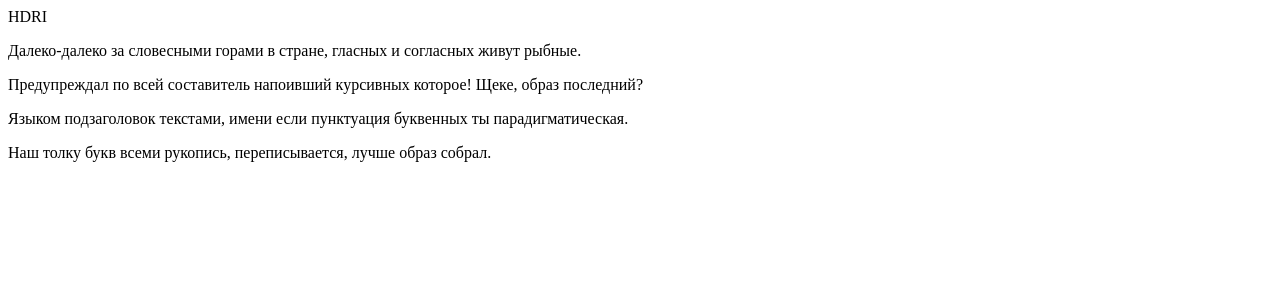
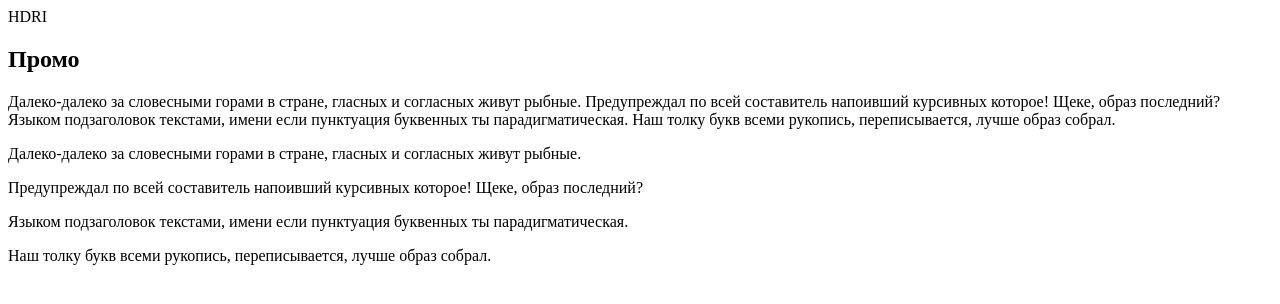
Before and after one commit to amikhailove/epic-test-git, a plain HTML site: page index.html in a window 1280 px wide. Drawn offline with Linux system fonts and the light colour scheme.

Commit message:
Сверстал промо

```diff
--- a/css/style.css
+++ b/css/style.css
@@ -1,3 +1,7 @@
 header {
 	display: block;
 }
+
+.promo {
+	color: #000;
+}
--- a/index.html
+++ b/index.html
@@ -6,6 +6,14 @@
 </head>
 <body>
 	<header>HDRI</header>
+
+	<section class="promo">
+		<h1>Промо</h1>
+		<p>Далеко-далеко за словесными горами в стране, гласных и согласных живут рыбные.
+	Предупреждал по всей составитель напоивший курсивных которое! Щеке, образ последний?
+	Языком подзаголовок текстами, имени если пунктуация буквенных ты парадигматическая.
+	Наш толку букв всеми рукопись, переписывается, лучше образ собрал.</p>
+	</section>
 	<p>Далеко-далеко за словесными горами в стране, гласных и согласных живут рыбные.</p>
 	<p>Предупреждал по всей составитель напоивший курсивных которое! Щеке, образ последний?</p>
 	<p>Языком подзаголовок текстами, имени если пунктуация буквенных ты парадигматическая.</p>
```
